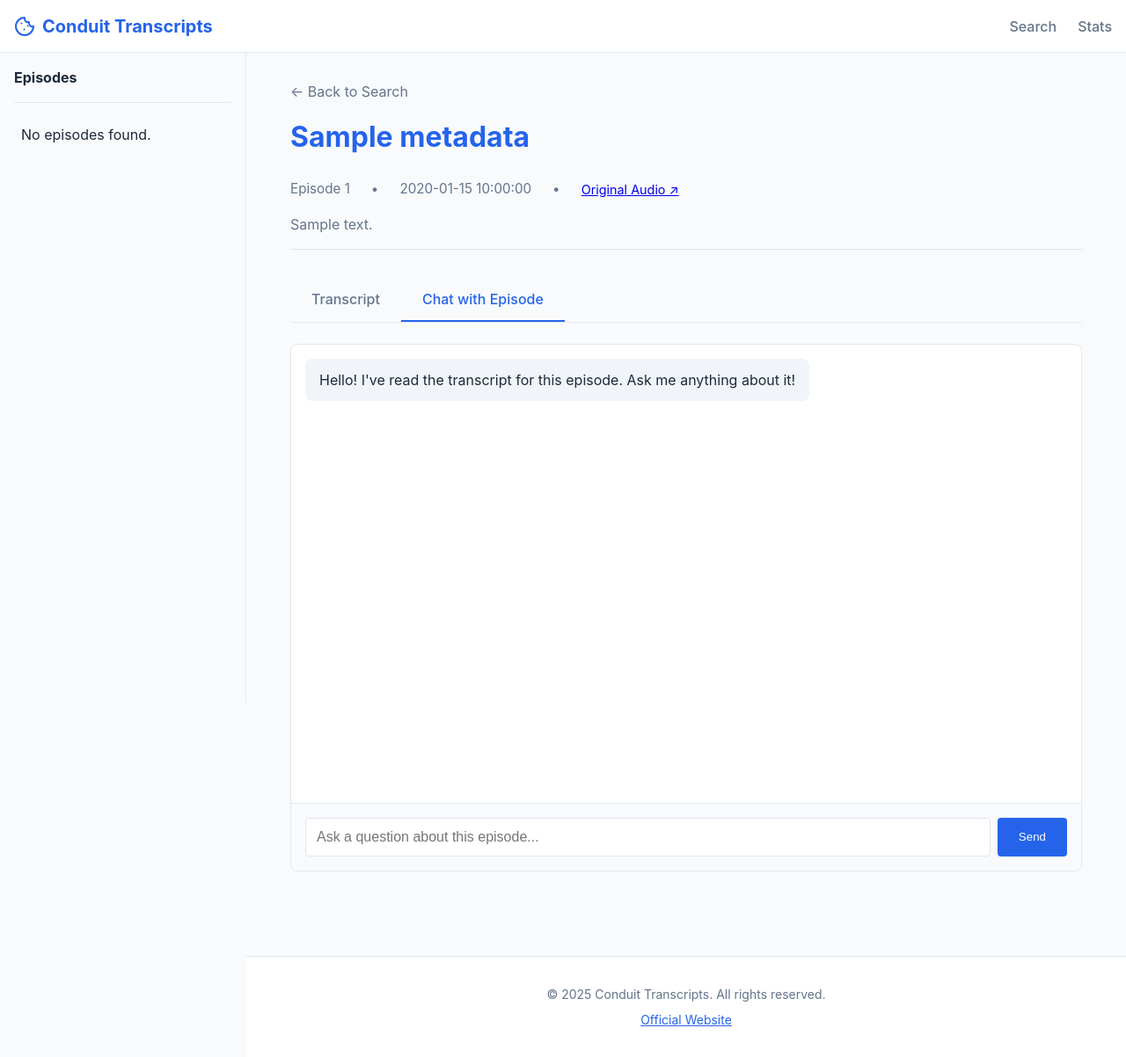
After one commit to kjaymiller/conduit-transcripts, a FastAPI app: template apps/web/templates/episode.html in a window 1280 px wide, after a click on "Chat with Episode". The commit adds this page. Shown: the whole page at 88% size. Run offline with FastAPI, Linux system fonts and the light colour scheme; the template is opened without the code that fills it: most values are stand-ins (such as "Sample title", 1, 10 or a date in 2020); some libraries are stand-ins or nearby versions.

Commit message:
Implement episode detail page and RAG chat functionality

```diff
--- a/apps/web/main.py
+++ b/apps/web/main.py
@@ -5,8 +5,9 @@ from pathlib import Path
 
 from fastapi import FastAPI, HTTPException, Query, Request
 from fastapi.middleware.cors import CORSMiddleware
-from fastapi.responses import HTMLResponse
+from fastapi.responses import HTMLResponse, StreamingResponse
 from fastapi.templating import Jinja2Templates
+from pydantic import BaseModel
 from sqlalchemy import text
 
 from conduit_transcripts.config import settings
@@ -17,6 +18,7 @@ from conduit_transcripts.models.search import (
     HealthResponse,
 )
 from conduit_transcripts.search import actions
+from conduit_transcripts.chat import rag
 
 # Configure logging
 logger = logging.getLogger(__name__)
@@ -160,7 +162,55 @@ async def title_search(
         raise HTTPException(status_code=500, detail=f"Search failed: {str(e)}")
 
 
-@app.get("/episode/{episode_number}", response_model=dict)
+@app.get("/episode/{episode_number}", response_class=HTMLResponse)
+async def episode_page(
+    request: Request,
+    episode_number: int,
+    podcast_id: int = Query(1, alias="podcast", description="Podcast ID"),
+):
+    """Serve the episode detail page."""
+    try:
+        result = actions.get_episode_details(episode_number, podcast_id)
+        if not result:
+            raise HTTPException(
+                status_code=404, detail=f"Episode {episode_number} not found"
+            )
+
+        # Parse markdown content
+        import markdown
+
+        if result.get("content"):
+            result["content"] = markdown.markdown(
+                result["content"], extensions=["fenced_code", "tables", "nl2br"]
+            )
+
+        return templates.TemplateResponse(
+            "episode.html", {"request": request, "episode": result}
+        )
+    except HTTPException:
+        raise
+    except Exception as e:
+        logger.error(f"Error getting episode page: {e}")
+        raise HTTPException(status_code=500, detail=f"Failed to get episode: {str(e)}")
+
+
+class ChatRequest(BaseModel):
+    query: str
+
+
+@app.post("/api/chat/{episode_number}")
+async def chat_episode(
+    episode_number: int,
+    request: ChatRequest,
+):
+    """Chat with a specific episode."""
+    return StreamingResponse(
+        rag.generate_episode_response(request.query, episode_number),
+        media_type="text/plain",
+    )
+
+
+@app.get("/api/episode/{episode_number}", response_model=dict)
 async def get_episode(
     episode_number: int,
     podcast_id: int = Query(1, alias="podcast", description="Podcast ID"),
--- /dev/null
+++ b/apps/web/templates/episode.html
@@ -0,0 +1,281 @@
+{% extends "layout.html" %}
+
+{% block title %}Episode {{ episode.episode_number }}: {{ episode.metadata.title }} - Conduit Transcripts{% endblock %}
+
+{% block extra_css %}
+<style>
+    .episode-container {
+        max-width: 900px;
+        margin: 0 auto;
+        padding-bottom: 4rem;
+    }
+
+    .episode-header {
+        margin-bottom: 2rem;
+        padding-bottom: 1rem;
+        border-bottom: 1px solid var(--border);
+    }
+
+    .meta-row {
+        display: flex;
+        gap: 1.5rem;
+        margin-bottom: 1rem;
+        color: var(--text-secondary);
+        font-size: 0.95rem;
+    }
+
+    .transcript-content {
+        line-height: 1.6;
+        color: var(--text);
+        font-family: ui-sans-serif, system-ui, -apple-system, BlinkMacSystemFont, "Segoe UI", Roboto, "Helvetica Neue", Arial, sans-serif;
+    }
+
+    .transcript-content h1, .transcript-content h2, .transcript-content h3 {
+        margin-top: 1.5rem;
+        margin-bottom: 1rem;
+    }
+
+    .transcript-content p {
+        margin-bottom: 1rem;
+    }
+
+    .tabs {
+        display: flex;
+        border-bottom: 1px solid var(--border);
+        margin-bottom: 1.5rem;
+    }
+
+    .tab {
+        padding: 0.75rem 1.5rem;
+        cursor: pointer;
+        border-bottom: 2px solid transparent;
+        font-weight: 500;
+        color: var(--text-secondary);
+    }
+
+    .tab.active {
+        color: var(--primary);
+        border-bottom-color: var(--primary);
+    }
+
+    .tab-content {
+        display: none;
+    }
+
+    .tab-content.active {
+        display: block;
+    }
+
+    /* Chat Styles */
+    .chat-container {
+        border: 1px solid var(--border);
+        border-radius: 8px;
+        background: var(--card-bg);
+        height: 600px;
+        display: flex;
+        flex-direction: column;
+    }
+
+    .chat-messages {
+        flex: 1;
+        overflow-y: auto;
+        padding: 1rem;
+        display: flex;
+        flex-direction: column;
+        gap: 1rem;
+    }
+
+    .message {
+        max-width: 80%;
+        padding: 0.75rem 1rem;
+        border-radius: 8px;
+        line-height: 1.5;
+    }
+
+    .message.user {
+        align-self: flex-end;
+        background-color: var(--primary);
+        color: white;
+    }
+
+    .message.assistant {
+        align-self: flex-start;
+        background-color: #f1f5f9;
+        color: var(--text);
+    }
+
+    .chat-input-area {
+        padding: 1rem;
+        border-top: 1px solid var(--border);
+        background: #f8fafc;
+        border-bottom-left-radius: 8px;
+        border-bottom-right-radius: 8px;
+    }
+
+    .chat-form {
+        display: flex;
+        gap: 0.5rem;
+    }
+
+    .chat-form input {
+        flex: 1;
+        padding: 0.75rem;
+        border: 1px solid var(--border);
+        border-radius: 4px;
+        font-size: 1rem;
+    }
+
+    .chat-form button {
+        background-color: var(--primary);
+        color: white;
+        border: none;
+        padding: 0.75rem 1.5rem;
+        border-radius: 4px;
+        cursor: pointer;
+        font-weight: 500;
+    }
+
+    .chat-form button:disabled {
+        opacity: 0.5;
+        cursor: not-allowed;
+    }
+
+    .external-link {
+        display: inline-flex;
+        align-items: center;
+        gap: 0.25rem;
+        font-size: 0.9rem;
+    }
+</style>
+{% endblock %}
+
+{% block content %}
+<div class="episode-container">
+    <div class="episode-header">
+        <a href="/" style="text-decoration: none; color: var(--text-secondary); margin-bottom: 1rem; display: inline-block;">← Back to Search</a>
+        <h1>{{ episode.metadata.title }}</h1>
+        <div class="meta-row">
+            <span>Episode {{ episode.episode_number }}</span>
+            <span>•</span>
+            <span>{{ episode.metadata.pub_date }}</span>
+            {% if episode.metadata.url %}
+            <span>•</span>
+            <a href="{{ episode.metadata.url }}" target="_blank" class="external-link">Original Audio ↗</a>
+            {% endif %}
+        </div>
+        {% if episode.metadata.description %}
+        <p style="color: var(--text-secondary); line-height: 1.5;">
+            {{ episode.metadata.description }}
+        </p>
+        {% endif %}
+    </div>
+
+    <div class="tabs">
+        <div class="tab active" onclick="switchTab('transcript')">Transcript</div>
+        <div class="tab" onclick="switchTab('chat')">Chat with Episode</div>
+    </div>
+
+    <div id="transcript" class="tab-content active">
+        <div class="card">
+            <div class="transcript-content">
+                {{ episode.content | safe }}
+            </div>
+        </div>
+    </div>
+
+    <div id="chat" class="tab-content">
+        <div class="chat-container">
+            <div class="chat-messages" id="chatMessages">
+                <div class="message assistant">
+                    Hello! I've read the transcript for this episode. Ask me anything about it!
+                </div>
+            </div>
+            <div class="chat-input-area">
+                <form class="chat-form" id="chatForm">
+                    <input type="text" id="chatInput" placeholder="Ask a question about this episode..." autocomplete="off">
+                    <button type="submit">Send</button>
+                </form>
+            </div>
+        </div>
+    </div>
+</div>
+{% endblock %}
+
+{% block extra_js %}
+<script>
+    function switchTab(tabId) {
+        // Hide all contents
+        document.querySelectorAll('.tab-content').forEach(el => el.classList.remove('active'));
+        // Deactivate all tabs
+        document.querySelectorAll('.tab').forEach(el => el.classList.remove('active'));
+
+        // Show target content
+        document.getElementById(tabId).classList.add('active');
+        // Activate target tab
+        document.querySelector(`.tab[onclick="switchTab('${tabId}')"]`).classList.add('active');
+    }
+
+    const chatForm = document.getElementById('chatForm');
+    const chatInput = document.getElementById('chatInput');
+    const chatMessages = document.getElementById('chatMessages');
+    const episodeNumber = {{ episode.episode_number }};
+
+    chatForm.addEventListener('submit', async (e) => {
+        e.preventDefault();
+        const message = chatInput.value.trim();
+        if (!message) return;
+
+        // Add user message
+        appendMessage(message, 'user');
+        chatInput.value = '';
+        chatInput.disabled = true;
+
+        try {
+            const response = await fetch(`/api/chat/${episodeNumber}`, {
+                method: 'POST',
+                headers: {
+                    'Content-Type': 'application/json',
+                },
+                body: JSON.stringify({ query: message }),
+            });
+
+            if (!response.ok) throw new Error('Failed to get response');
+
+            const reader = response.body.getReader();
+            const decoder = new TextDecoder();
+
+            // Create empty assistant message
+            const messageDiv = document.createElement('div');
+            messageDiv.className = 'message assistant';
+            chatMessages.appendChild(messageDiv);
+
+            let assistantMessage = '';
+
+            while (true) {
+                const { value, done } = await reader.read();
+                if (done) break;
+
+                const text = decoder.decode(value);
+                assistantMessage += text;
+                messageDiv.textContent = assistantMessage;
+                chatMessages.scrollTop = chatMessages.scrollHeight;
+            }
+
+        } catch (error) {
+            appendMessage('Sorry, something went wrong. Please try again.', 'assistant');
+            console.error(error);
+        } finally {
+            chatInput.disabled = false;
+            chatInput.focus();
+        }
+    });
+
+    function appendMessage(text, role) {
+        const div = document.createElement('div');
+        div.className = `message ${role}`;
+        div.textContent = text;
+        chatMessages.appendChild(div);
+        chatMessages.scrollTop = chatMessages.scrollHeight;
+    }
+</script>
+{% endblock %}
--- a/conduit_transcripts/config/__init__.py
+++ b/conduit_transcripts/config/__init__.py
@@ -49,6 +49,7 @@ class Settings:
 
     # Ollama configuration
     OLLAMA_BASE_URL: str = os.getenv("OLLAMA_BASE_URL", "http://localhost:11434")
+    LLM_MODEL: str = os.getenv("LLM_MODEL", "llama3")
 
     # API configuration
     API_HOST: str = os.getenv("API_HOST", "0.0.0.0")
```
Also changed, not shown: apps/web/templates/index.html (+10 -3 lines), conduit_transcripts/chat/rag.py (added, +62 -0 lines), conduit_transcripts/search/actions.py (+18 -9 lines), tests/test_chat.py (added, +59 -0 lines), 1 other file.
